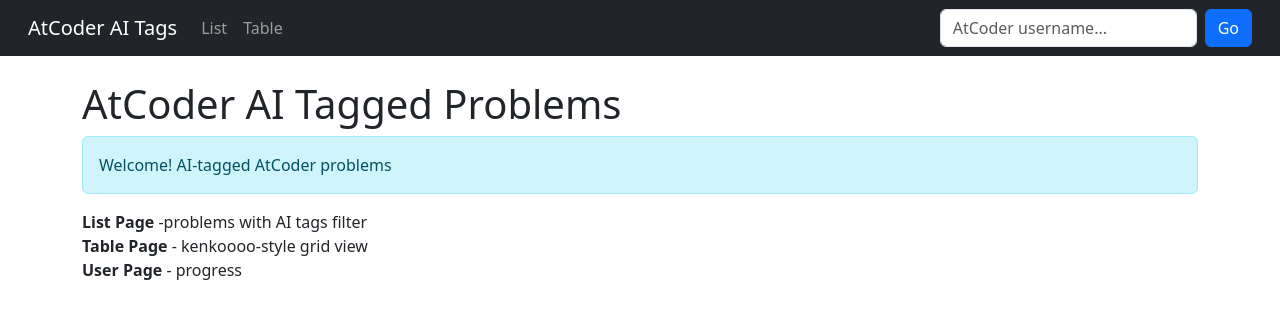
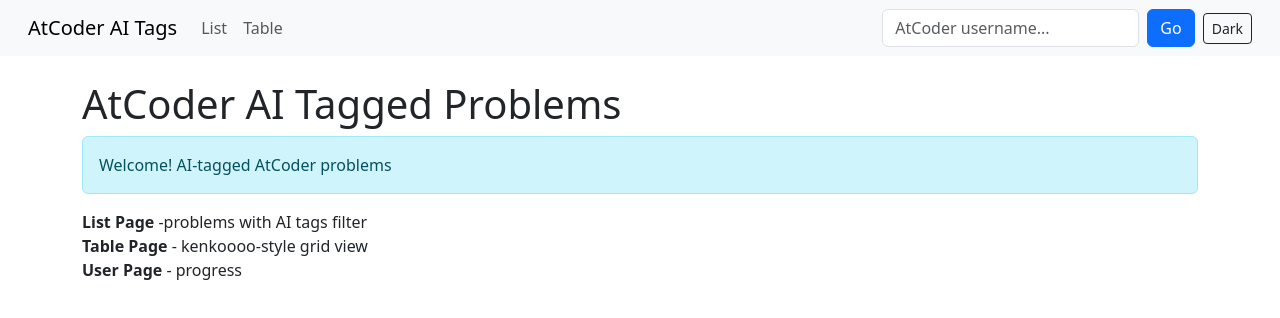
Before and after one commit to vlalit834/atcoder_ai_tagged_problem_backend, a React (Vite) app in the folder frontend/: page / in a window 1280 px wide. Shown: the top 318 px of the page. Built offline with nearby package versions, Linux system fonts and the light colour scheme; no server answers.

Commit message:
added dark mode

```diff
--- a/frontend/src/App.tsx
+++ b/frontend/src/App.tsx
@@ -4,9 +4,11 @@
 import ListPage from "./pages/ListPage";
 import TablePage from "./pages/TablePage";
 import UserPage from "./pages/UserPage";
+import { ThemeProvider } from "./context/ThemeContext";
 
 function App() {
   return (
+    <ThemeProvider>
       <BrowserRouter>
         <NavigationBar />
         <Routes>
@@ -17,6 +19,7 @@
           <Route path="*" element={<Navigate to="/" replace />} />
         </Routes>
       </BrowserRouter>
+    </ThemeProvider>
   );
 }
 
--- a/frontend/src/components/NavigationBar.tsx
+++ b/frontend/src/components/NavigationBar.tsx
@@ -11,11 +11,13 @@
   Form,
 } from "reactstrap";
 import { NavLink, useNavigate } from "react-router-dom";
+import { useTheme } from "../context/ThemeContext";
 
 const NavigationBar = () => {
   const [isOpen, setIsOpen] = useState<boolean>(false);
   const [userInput, setUserInput] = useState<string>("");
   const navigate = useNavigate();
+  const { theme, toggleTheme } = useTheme();
 
   const toggle = () => setIsOpen(!isOpen);
 
@@ -27,8 +29,10 @@
     }
   };
 
+  const isDark = theme === "dark";
+
   return (
-    <Navbar color="dark" dark expand="md" className="px-3">
+    <Navbar color={isDark ? "dark" : "light"} dark={isDark} light={!isDark} expand="md" className="px-3">
       <NavbarBrand tag={NavLink} to="/">
         AtCoder AI Tags
       </NavbarBrand>
@@ -49,7 +53,7 @@
           </NavItem>
         </Nav>
 
-        <Form onSubmit={handleUserSearch} className="d-flex" role="search">
+        <Form onSubmit={handleUserSearch} className="d-flex me-2" role="search">
           <Input
             type="text"
             placeholder="AtCoder username..."
@@ -61,6 +65,16 @@
             Go
           </Button>
         </Form>
+
+        <Button
+          color={isDark ? "light" : "dark"}
+          outline
+          size="sm"
+          onClick={toggleTheme}
+          title={isDark ? "Switch to light mode" : "Switch to dark mode"}
+        >
+          {isDark ? "Light" : "Dark"}
+        </Button>
       </Collapse>
     </Navbar>
   );
--- /dev/null
+++ b/frontend/src/context/ThemeContext.tsx
@@ -0,0 +1,53 @@
+import {
+  createContext,
+  useContext,
+  useEffect,
+  useState,
+  type ReactNode,
+} from "react";
+
+type Theme = "light" | "dark";
+
+interface ThemeContextValue {
+  theme: Theme;
+  toggleTheme: () => void;
+}
+
+const ThemeContext = createContext<ThemeContextValue | undefined>(undefined);
+
+const STORAGE_KEY = "atcoder-theme";
+
+function getInitialTheme(): Theme {
+  if (typeof window === "undefined") return "light";
+  const stored = window.localStorage.getItem(STORAGE_KEY);
+  if (stored === "dark" || stored === "light") return stored;
+  if (window.matchMedia?.("(prefers-color-scheme: dark)").matches) {
+    return "dark";
+  }
+  return "light";
+}
+
+export function ThemeProvider({ children }: { children: ReactNode }) {
+  const [theme, setTheme] = useState<Theme>(getInitialTheme);
+
+  useEffect(() => {
+    document.documentElement.setAttribute("data-bs-theme", theme);
+    document.documentElement.style.colorScheme = theme;
+    window.localStorage.setItem(STORAGE_KEY, theme);
+  }, [theme]);
+
+  const toggleTheme = () =>
+    setTheme((prev) => (prev === "light" ? "dark" : "light"));
+
+  return (
+    <ThemeContext.Provider value={{ theme, toggleTheme }}>
+      {children}
+    </ThemeContext.Provider>
+  );
+}
+
+export function useTheme(): ThemeContextValue {
+  const ctx = useContext(ThemeContext);
+  if (!ctx) throw new Error("useTheme must be used within ThemeProvider");
+  return ctx;
+}
--- a/frontend/src/index.css
+++ b/frontend/src/index.css
@@ -1,3 +1,20 @@
 @tailwind base;
 @tailwind components;
 @tailwind utilities;
+
+html,
+body,
+#root {
+  min-height: 100vh;
+  background-color: var(--bs-body-bg);
+  color: var(--bs-body-color);
+}
+
+[data-bs-theme="dark"] {
+  color-scheme: dark;
+}
+
+[data-bs-theme="dark"] .table-secondary {
+  --bs-table-bg: #2b3035;
+  --bs-table-color: #adb5bd;
+}
--- a/frontend/src/pages/TablePage.tsx
+++ b/frontend/src/pages/TablePage.tsx
@@ -298,7 +298,6 @@
             size="sm"
             className="align-middle"
             style={{
-              background: "white",
               tableLayout: "fixed",
               width: "100%",
               fontSize: "0.85rem",
@@ -356,8 +355,7 @@
                         return (
                           <td
                             key={h}
-                            className="text-center text-muted"
-                            style={{ background: "#f8f9fa" }}
+                            className="text-center text-muted table-secondary"
                           >
                             <small>-</small>
                           </td>
```
Lines whose indentation alone changed are shown as unchanged.
